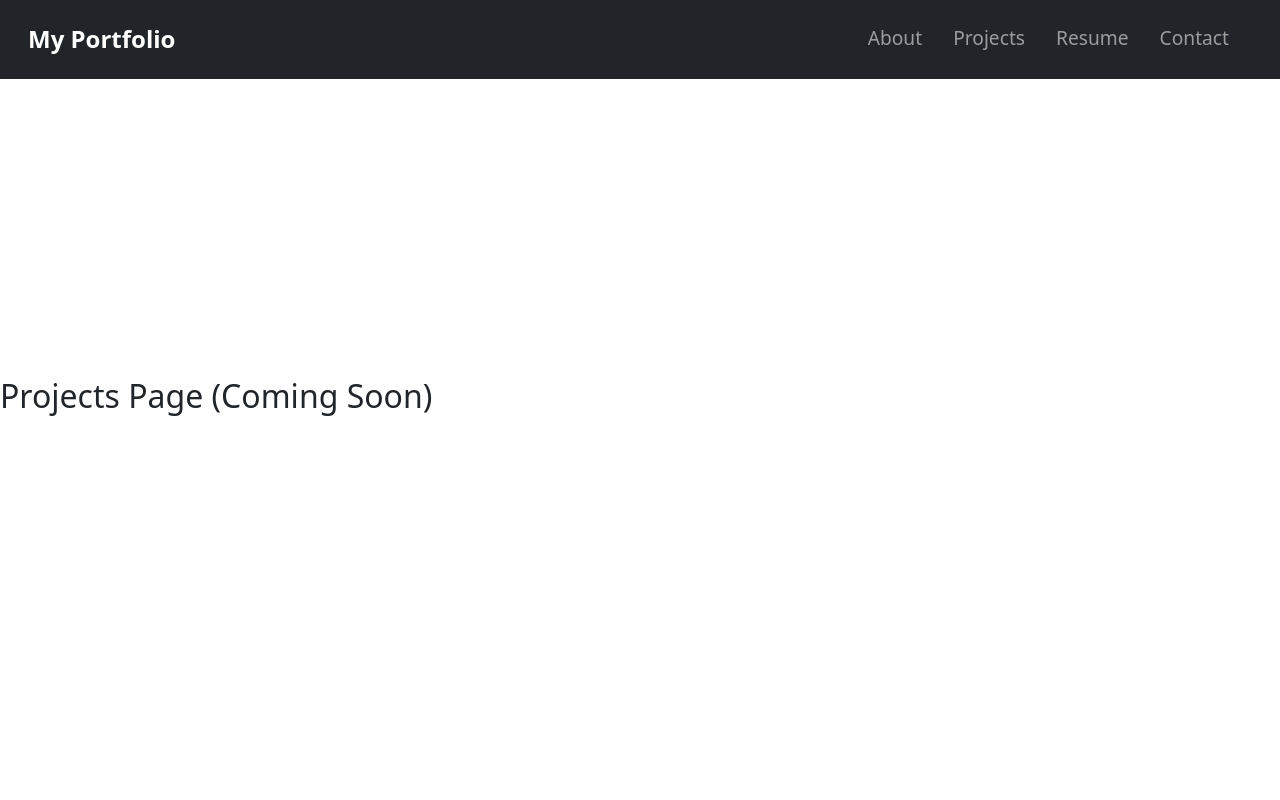
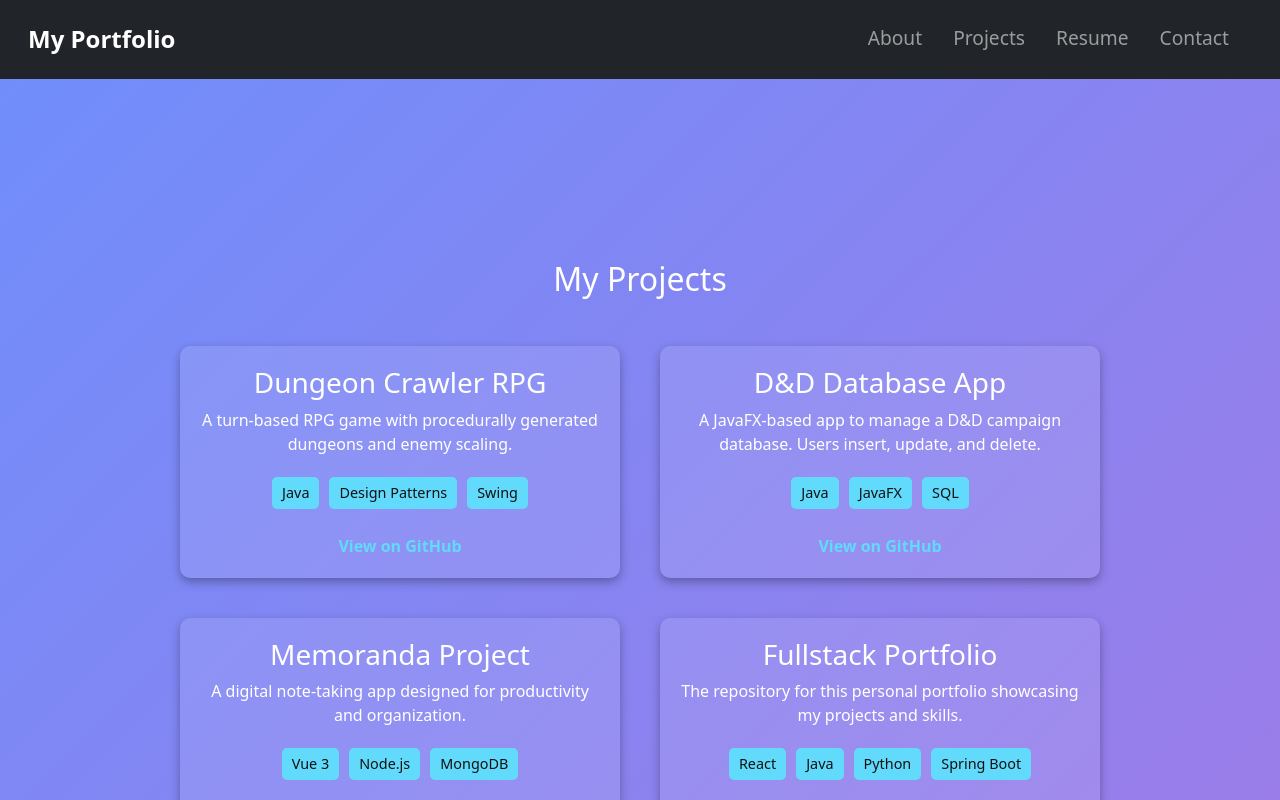
Before and after one commit to djdemers/fullstack-portfolio, a React (Vite) app in the folder frontend-javascript/: page /projects in a window 1280 px wide. Shown: the top 800 px of the page. Built offline with nearby package versions, Linux system fonts and the light colour scheme.

Commit message:
foundations of projects component

```diff
--- a/frontend-javascript/src/App.jsx
+++ b/frontend-javascript/src/App.jsx
@@ -2,6 +2,7 @@ import React from 'react'
 import { Routes, Route } from 'react-router-dom'
 import Navbar from './components/Navbar'
 import About from './components/About'
+import Projects from './components/Projects'
 
 function App() {
     return (
@@ -9,7 +10,7 @@ function App() {
             <Navbar />
             <Routes>
                 <Route path="/" element={<About />} />
-                <Route path="/projects" element={<h2>Projects Page (Coming Soon)</h2>} />
+                <Route path="/projects" element={<Projects />} />
                 <Route path="/resume" element={<h2>Resume Page (Coming Soon)</h2>} />
                 <Route path="/contact" element={<h2>Contact Page (Coming Soon)</h2>} />
             </Routes>
--- /dev/null
+++ b/frontend-javascript/src/components/Projects.jsx
@@ -0,0 +1,73 @@
+import React from "react";
+import "../styles/Projects.css";
+
+const projects = [
+    {
+        title: "Dungeon Crawler RPG",
+        description: "A turn-based RPG game with procedurally generated dungeons and enemy scaling.",
+        tech: ["Java", "Design Patterns", "Swing"],
+        link: "https://github.com/djdemers/DungeonCrawler",
+    },
+    {
+        title: "D&D Database App",
+        description: "A JavaFX-based app to manage a D&D campaign database. Users insert, update, and delete.",
+        tech: ["Java", "JavaFX", "SQL"],
+        link: "https://github.com/djdemers/dnd-database-app",
+    },
+    {
+        title: "Memoranda Project",
+        description: "A digital note-taking app designed for productivity and organization.",
+        tech: ["Vue 3", "Node.js", "MongoDB"],
+        link: "https://github.com/djdemers/memoranda",
+    },
+    {
+        title: "Fullstack Portfolio",
+        description: "The repository for this personal portfolio showcasing my projects and skills.",
+        tech: ["React", "Java", "Python", "Spring Boot"],
+        link: "https://github.com/djdemers/fullstack-portfolio",
+    },
+
+    {
+        title: "Machine Learning NLP Model",
+        description: "A private project involving NLP training with TensorFlow and BERT. Details available upon request.",
+        tech: ["Python", "Electron", "BERT"],
+        link: "", // No link since it's private
+    },
+    {
+        title: "More To Come",
+        description: "Stay tuned for what comes next!",
+        tech:["???"],
+        link: "https://github.com/djdemers/djdemers",
+    },
+
+];
+
+function Projects() {
+    return (
+        <section className="projects-section">
+            <h2>My Projects</h2>
+            <div className="projects-container">
+                {projects.map((project, index) => (
+                    <div className="project-card" key={index}>
+                        <h3>{project.title}</h3>
+                        <p>{project.description}</p>
+                        <div className="tech-stack">
+                            {project.tech.map((tech, i) => (
+                                <span className="tech" key={i}>{tech}</span>
+                            ))}
+                        </div>
+                        {project.link ? (
+                            <a href={project.link} target="_blank" rel="noopener noreferrer" className="project-link">
+                                View on GitHub
+                            </a>
+                        ) : (
+                            <p className="private-note">Ask me and I'll tell you more!</p>
+                        )}
+                    </div>
+                ))}
+            </div>
+        </section>
+    );
+}
+
+export default Projects;
--- /dev/null
+++ b/frontend-javascript/src/styles/Projects.css
@@ -0,0 +1,68 @@
+.projects-section {
+    text-align: center;
+    justify-content: center;
+    align-items: center;
+    text-align: center;
+    min-height: 100vh; /* Ensures full screen height */
+    width: 100vw; /* Full width */
+    background: linear-gradient(135deg, #6e8efb, #a777e3); /* Gradient background */
+    color: white;
+    padding: 260px 20px; /* Responsive padding */
+}
+
+.projects-container {
+    padding: 40px;
+    display: grid;
+    grid-template-columns: repeat(auto-fit, minmax(300px, 1fr));
+    gap: 40px;
+    max-width: 1000px;
+    margin: auto;
+}
+
+.project-card {
+    background: rgba(255, 255, 255, 0.1);
+    padding: 20px;
+    border-radius: 10px;
+    transition: transform 0.3s ease-in-out, box-shadow 0.3s ease-in-out;
+    box-shadow: 0px 4px 10px rgba(0, 0, 0, 0.3);
+}
+
+.project-card:hover {
+    transform: scale(1.05);
+    box-shadow: 0px 6px 15px rgba(0, 0, 0, 0.5);
+}
+
+.tech-stack {
+    margin: 10px 0;
+}
+
+.tech {
+    display: inline-block;
+    background: #61dafb;
+    color: #121212;
+    padding: 5px 10px;
+    border-radius: 5px;
+    margin: 5px;
+    font-size: 0.9rem;
+}
+
+.project-link {
+    display: inline-block;
+    margin-top: 10px;
+    color: #61dafb;
+    text-decoration: none;
+    font-weight: bold;
+    transition: color 0.3s ease-in-out;
+}
+
+.project-link:hover {
+    color: #74e4ff;
+}
+
+.private-note {
+    display: inline-block;
+    color: white;
+    font-style: italic;
+    font-weight: bold;
+    margin-top: 10px;
+}
```
